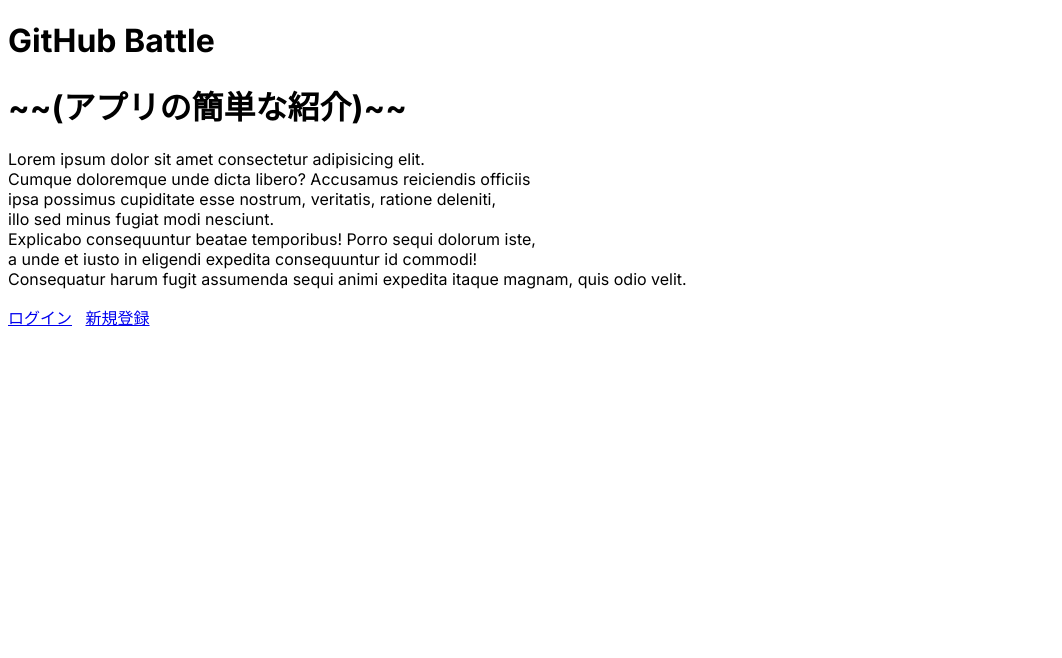
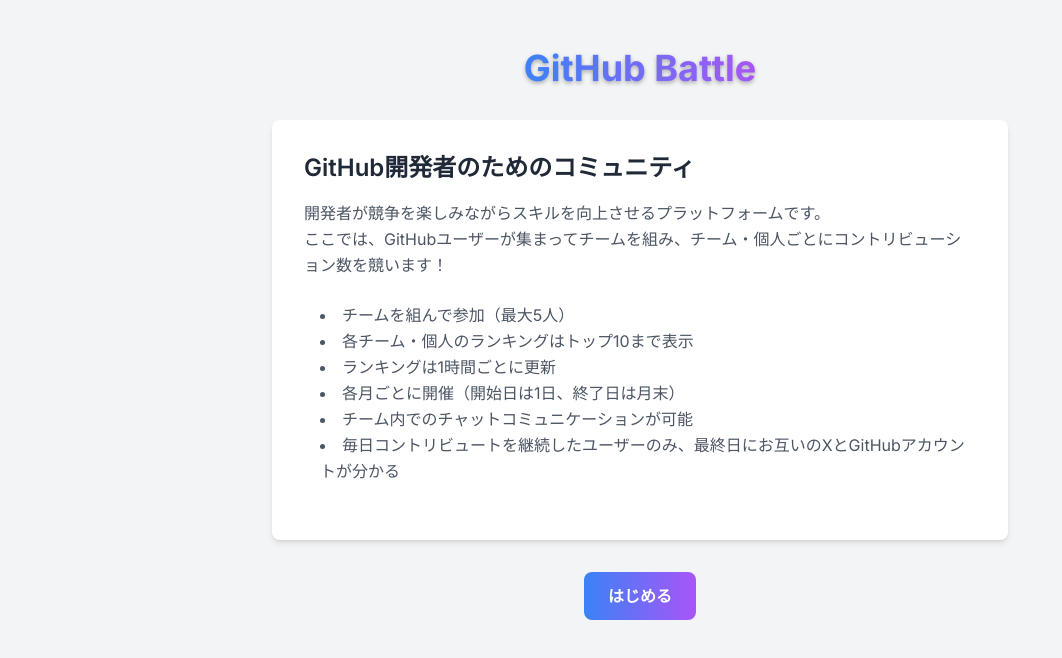
Before and after one commit to vyuma/GitHubBattle, a Next.js app in the folder front/: page / in a window 1280 px wide. Shown: the top 658 px of the page, without its empty margins (0-1062 px from the left). Built offline with nearby package versions, Linux system fonts and the light colour scheme.

Commit message:
add tailwind styling

```diff
--- a/front/src/app/globals.css
+++ b/front/src/app/globals.css
@@ -2,6 +2,8 @@
 @tailwind components;
 @tailwind utilities;
 
+/*
+初期設定
 :root {
   --foreground-rgb: 0, 0, 0;
   --background-start-rgb: 214, 219, 220;
@@ -30,4 +32,14 @@ body {
   .text-balance {
     text-wrap: balance;
   }
+} */
+
+body {
+  @apply text-gray-900 bg-gray-100;
 }
+
+@layer utilities {
+  .text-balance {
+    text-wrap: balance;
+  }
+}
--- a/front/src/app/layout.tsx
+++ b/front/src/app/layout.tsx
@@ -1,6 +1,8 @@
+// footerとかheaderとかを共通化するためのファイル？
+
 import type { Metadata } from "next";
 import { Inter } from "next/font/google";
-// import "./globals.css";  // これ読み込むと変になる
+import "./globals.css";  // 最初は、これ読み込むと変になった
 
 const inter = Inter({ subsets: ["latin"] });
 
--- a/front/src/app/login/page.tsx
+++ b/front/src/app/login/page.tsx
@@ -1,6 +1,8 @@
 // appディレクトリ内ではuse clientは良くないという記事があったが...
 // https://qiita.com/miumi/items/359b8a77bbb6f9666950
+
 "use client";
+
 import { login } from '@/service/supabase/auth/login';
 import { logout } from '@/service/supabase/auth/logout';
 import { useState } from "react";
@@ -8,20 +10,16 @@ import { useRouter } from "next/navigation";
 import Link from 'next/link';
 
 const Login: React.FC = () => {
-    const [userEmail, setUserEmail] = useState("");  // 型もつけよう
-    const [password, setPassword] = useState("");  // 型もつけよう
-    const router = useRouter();  // 型もつけよう
+    const [userEmail, setUserEmail] = useState<string>("")
+    const [password, setPassword] = useState<string>("");
+    const router = useRouter();
 
     // const handleLogin = async (e: React.FormEvent<HTMLFormElement>) => {
     const handleLogin = async (e: React.FormEvent): Promise<void> => {
         e.preventDefault();
 
-        // ここでログイン処理を実行
-        // 例: APIを呼び出してユーザー認証を行う
         try {
-            // 仮のログイン処理（実際にはAPIコールなどを行う）
             await login(userEmail, password);
-
         } catch (error) {
             console.error("An error occurred", error);
         }
@@ -30,6 +28,7 @@ const Login: React.FC = () => {
     return (
         <div>
             <h1>ログイン</h1>
+
             <form onSubmit={handleLogin}>
                 <input
                     type="text"
@@ -47,7 +46,9 @@ const Login: React.FC = () => {
                 />
                 <button type="submit">Login</button>
             </form>
+
             <button onClick={logout}>ログアウトテスト</button>
+
             <Link href="/">ホーム</Link>
         </div>
     );
--- a/front/src/app/page.tsx
+++ b/front/src/app/page.tsx
@@ -1,22 +1,57 @@
-import Link from 'next/link';
+import Link from "next/link";
+import type { NextPage } from "next";
 
-const Home: React.FC = () => {
+const Home: NextPage = () => {
+    const features = [
+        "チームを組んで参加（最大5人）",
+        "各チーム・個人のランキングはトップ10まで表示",
+        "ランキングは1時間ごとに更新",
+        "各月ごとに開催（開始日は1日、終了日は月末）",
+        "チーム内でのチャットコミュニケーションが可能",
+        "毎日コントリビュートを継続したユーザーのみ、最終日にお互いのXとGitHubアカウントが分かる",
+    ];
+
     return (
-        <div>
-            <h1>GitHub Battle</h1>
+        <div className="min-h-screen bg-gray-100 py-12">
+            <div className="container mx-auto px-4 max-w-3xl">
+                <h1 className="text-4xl font-bold text-center text-blue-600 mb-8 animate-fade-in-down">
+                    <span className="bg-clip-text text-transparent bg-gradient-to-r from-blue-500 to-purple-500 drop-shadow-[0_2px_2px_rgba(0,0,0,0.3)]">
+                        GitHub Battle
+                    </span>
+                </h1>
 
-            <h1>~~(アプリの簡単な紹介)~~</h1>
-            <p>Lorem ipsum dolor sit amet consectetur adipisicing elit. <br />
-                Cumque doloremque unde dicta libero? Accusamus reiciendis officiis <br />
-                ipsa possimus cupiditate esse nostrum, veritatis, ratione deleniti,<br />
-                 illo sed minus fugiat modi nesciunt.<br />
-            Explicabo consequuntur beatae temporibus! Porro sequi dolorum iste, <br />
-            a unde et iusto in eligendi expedita consequuntur id commodi!<br />
-             Consequatur harum fugit assumenda sequi animi expedita itaque magnam, quis odio velit.</p>
+                <div className="bg-white shadow-md rounded-lg p-8 mb-8 transition-all duration-300 hover:shadow-xl animate-fade-in">
+                    <h2 className="text-2xl font-semibold text-gray-800 mb-4">
+                        GitHub開発者のためのコミュニティ
+                    </h2>
 
-            <Link href="/login">ログイン</Link>
-            &nbsp;&nbsp;&nbsp;
-            <Link href="/register">新規登録</Link>
+                    <p className="text-gray-600 mb-6 leading-relaxed">
+                        開発者が競争を楽しみながらスキルを向上させるプラットフォームです。
+                        <br />
+                        ここでは、GitHubユーザーが集まってチームを組み、チーム・個人ごとにコントリビューション数を競います！
+                    </p>
+
+                    <ul className="list-disc list-inside text-gray-600 mb-6 leading-relaxed pl-4">
+                        {features.map((feature, index) => (
+                            <li
+                                key={index}
+                                className="transition-all duration-300 hover:translate-x-2 hover:text-blue-500"
+                            >
+                                {feature}
+                            </li>
+                        ))}
+                    </ul>
+                </div>
+
+                <div className="flex justify-center space-x-6">
+                    <Link
+                        href="/login"
+                        className="bg-gradient-to-r from-blue-500 to-purple-500 hover:from-blue-600 hover:to-purple-600 text-white font-bold py-3 px-6 rounded-lg transition duration-300 transform hover:-translate-y-1 hover:shadow-lg"
+                    >
+                        はじめる
+                    </Link>
+                </div>
+            </div>
         </div>
     );
 };
--- a/front/src/service/supabase/auth/login.ts
+++ b/front/src/service/supabase/auth/login.ts
@@ -1,4 +1,5 @@
 import { createClientComponentClient } from '@supabase/auth-helpers-nextjs'
+
 export const login = async (email: string, password: string) => {
     const supabase = createClientComponentClient();
     const { data, error } = await supabase.auth.signInWithPassword({
--- a/front/tailwind.config.ts
+++ b/front/tailwind.config.ts
@@ -5,6 +5,7 @@ const config: Config = {
     "./src/pages/**/*.{js,ts,jsx,tsx,mdx}",
     "./src/components/**/*.{js,ts,jsx,tsx,mdx}",
     "./src/app/**/*.{js,ts,jsx,tsx,mdx}",
+    "./src/app/page.tsx",
   ],
   theme: {
     extend: {
@@ -13,8 +14,33 @@ const config: Config = {
         "gradient-conic":
           "conic-gradient(from 180deg at 50% 50%, var(--tw-gradient-stops))",
       },
+      keyframes: {
+        'fade-in-down': {
+          '0%': {
+            opacity: '0',
+            transform: 'translateY(-10px)'
+          },
+          '100%': {
+            opacity: '1',
+            transform: 'translateY(0)'
+          },
+        },
+        'fade-in': {
+          '0%': {
+            opacity: '0'
+          },
+          '100%': {
+            opacity: '1'
+          },
+        }
+      },
+      animation: {
+        'fade-in-down': 'fade-in-down 0.5s ease-out',
+        'fade-in': 'fade-in 0.5s ease-out'
+      }
     },
   },
   plugins: [],
 };
+
 export default config;
```
Also changed, not shown: front/src/app/register/page.tsx (deleted, +0 -79 lines).
